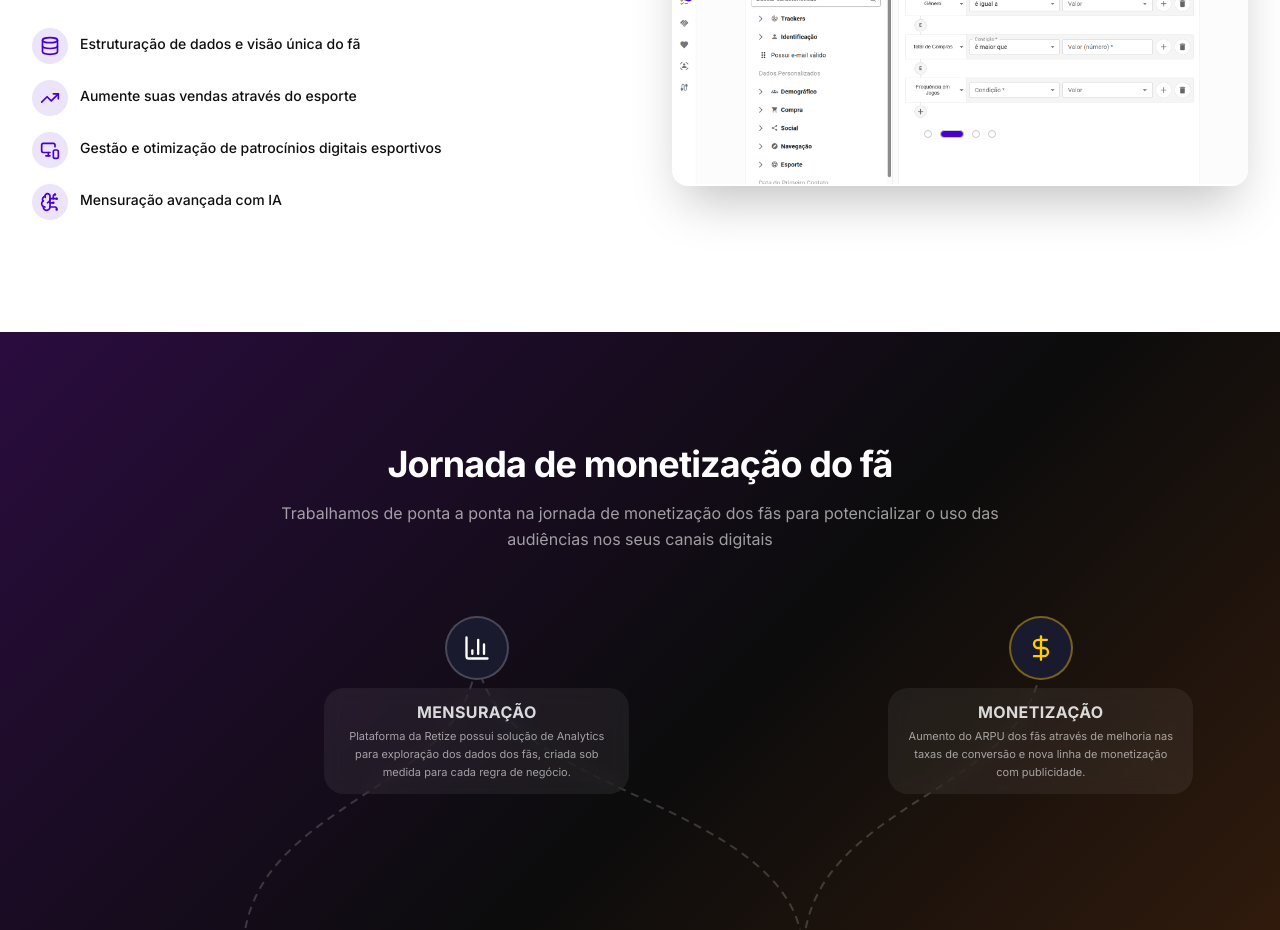
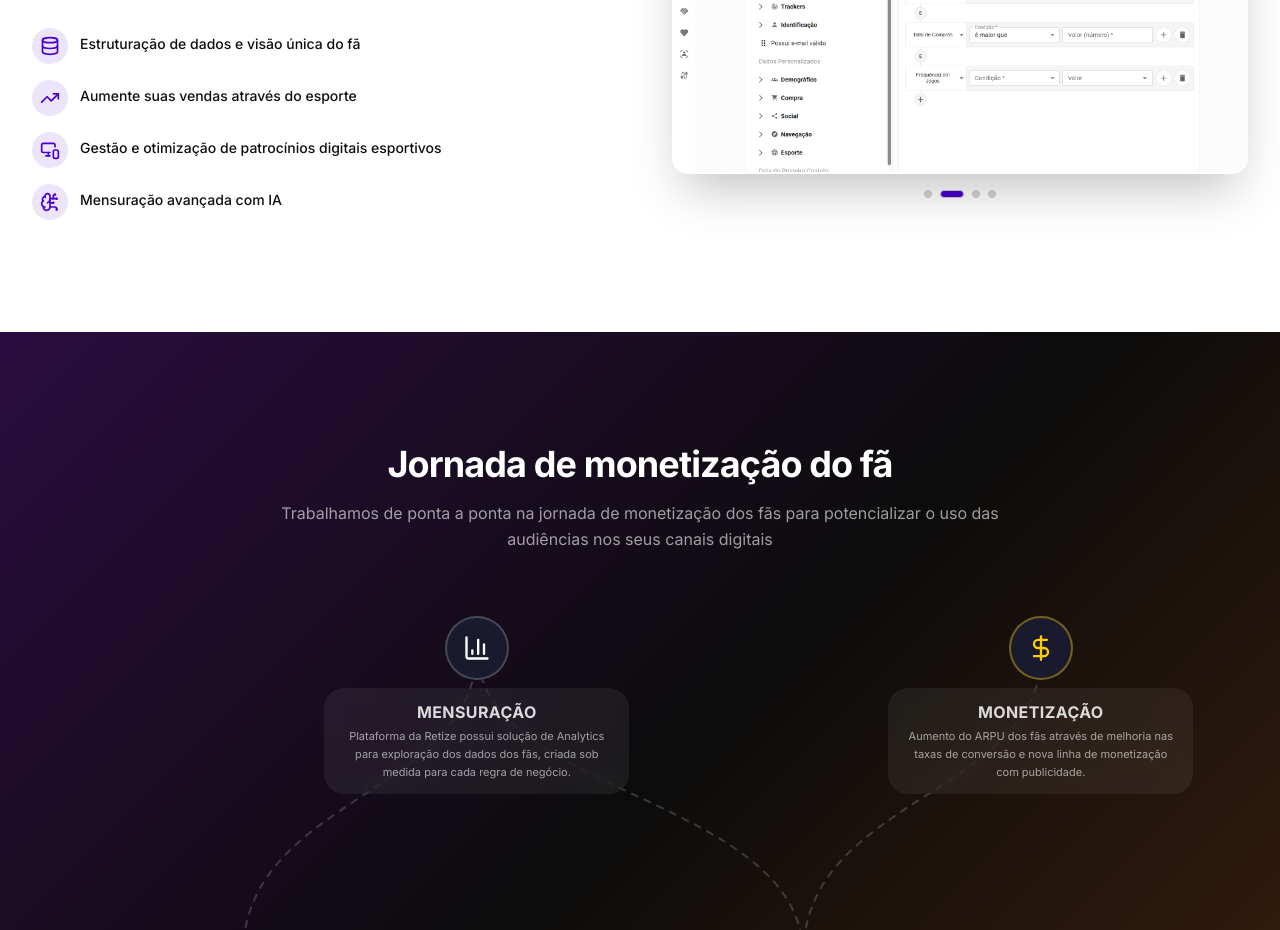
Before and after one commit to IbanheizRetize/novo-site-retize-2026, a Next.js app: page / in a window 1280 px wide. Shown: the part 1060-1990 px from the top of the page. Built offline with nearby package versions, Linux system fonts and the light colour scheme.

Commit message:
fix: reposition carousel dots outside overflow container
Move carousel dots below images for better tooltip visibility.

Co-authored-by: Nicolas Ibanheiz <115660583+IbanheizRetize@users.noreply.github.com>

```diff
--- a/components/platform-section.tsx
+++ b/components/platform-section.tsx
@@ -101,14 +101,16 @@ export function PlatformSection() {
                 </p>
               </div>
 
+            </div>
+
             {/* Dots indicator */}
-              <div className="absolute bottom-12 left-1/2 flex -translate-x-1/2 gap-2">
+            <div className="mt-4 flex items-center justify-center gap-2">
               {slides.map((_, idx) => (
                 <button
                   key={idx}
                   onClick={() => setCurrent(idx)}
                   className={`h-2 rounded-full border border-[#cccccc] transition-all duration-300 ${
-                      idx === current ? "w-6 bg-[#4700d1]" : "w-2 bg-[#ffffff]/50"
+                    idx === current ? "w-6 bg-[#4700d1]" : "w-2 bg-[#d4d4d4]"
                   }`}
                   aria-label={`Slide ${idx + 1}`}
                 />
@@ -117,7 +119,6 @@ export function PlatformSection() {
           </div>
         </div>
       </div>
-      </div>
     </section>
   )
 }
```
Lines whose indentation alone changed are shown as unchanged.
